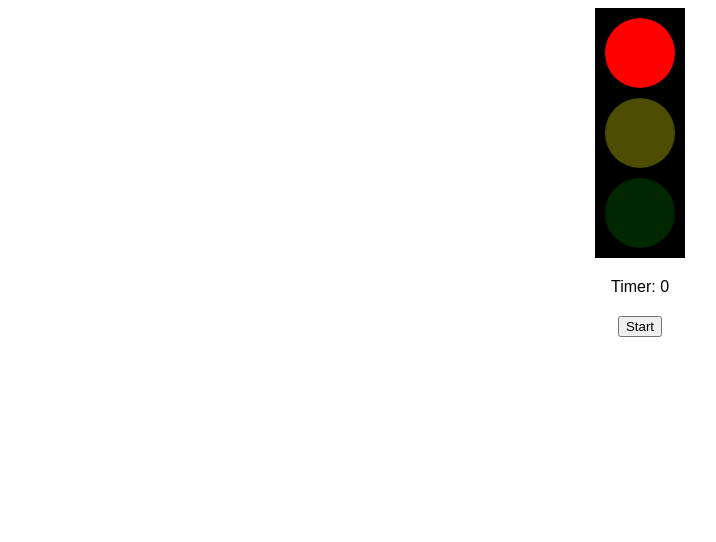
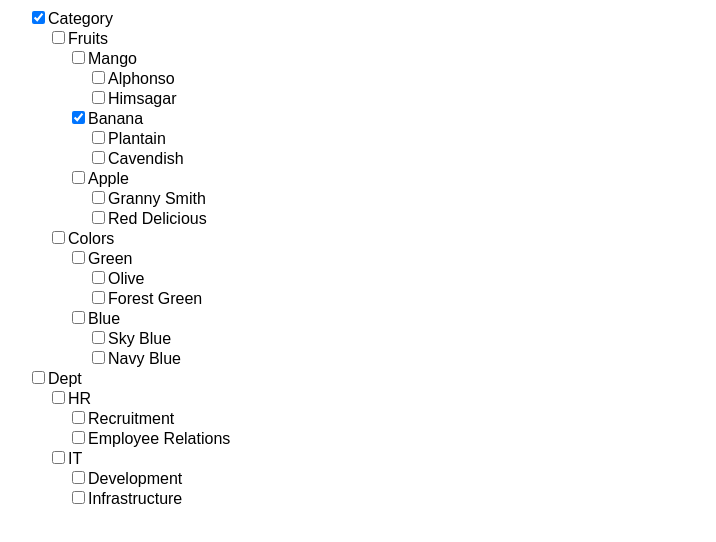
Before and after one commit to shubh-ui/Machine_coding_task, a React (Vite) app: page / in a window 1280 px wide. Shown: the top 542 px of the page, without its empty margins (0-716 px from the left). Built offline with nearby package versions, Linux system fonts and the light colour scheme.

Commit message:
React Machin coding problem : Nested Checkbox

```diff
--- a/src/App.jsx
+++ b/src/App.jsx
@@ -1,4 +1,4 @@
-import { useState } from "react";
+import { lazy, Suspense, useState } from "react";
 import reactLogo from "./assets/react.svg";
 import viteLogo from "/vite.svg";
 import "./App.css";
@@ -10,11 +10,15 @@ import { useFetch } from "./Hooks/useFetch";
 import DebounceFn from "./Components/DebounceFun";
 import TraficContainer from "./Components/TraficLight/Trafic-Container";
 import StarContainer from "./Components/Star_Rating/StartContainer";
+import NestedCheckbox from "./Components/Nested_Checkbox/NestedCheckbox";
+
+const LazyComponent  = lazy(() => import('./Components/TraficLight/Trafic-Container'))
 
 function App() {
   // const [count, setCount] = useState(0);
   // const {data, error, loading } = useFetch('https://dummyjson.com/products');
   // console.log({data, error, loading});
+
 
   return (
     <>
@@ -27,7 +31,13 @@ function App() {
 
         {/* <DebounceFn /> */}
 
-        <TraficContainer />
+        {/* <TraficContainer /> */}
+
+        {/* <Suspense fallback={<p> Loading...</p>}>
+          <LazyComponent />
+        </Suspense> */}
+
+        <NestedCheckbox />
       </div>
     </>
   );
--- /dev/null
+++ b/src/Components/Nested_Checkbox/NestedCheckbox.jsx
@@ -0,0 +1,176 @@
+import { useState } from "react";
+
+const data = [
+  {
+    id: 1,
+    name: "Category",
+    children: [
+      {
+        id: 2,
+        name: "Fruits",
+        children: [
+          {
+            id: 3,
+            name: "Mango",
+            children: [
+              {
+                id: 9,
+                name: "Alphonso",
+              },
+              {
+                id: 10,
+                name: "Himsagar",
+              },
+            ],
+          },
+          {
+            id: 4,
+            name: "Banana",
+            children: [
+              {
+                id: 11,
+                name: "Plantain",
+              },
+              {
+                id: 12,
+                name: "Cavendish",
+              },
+            ],
+          },
+          {
+            id: 5,
+            name: "Apple",
+            children: [
+              {
+                id: 13,
+                name: "Granny Smith",
+              },
+              {
+                id: 14,
+                name: "Red Delicious",
+              },
+            ],
+          },
+        ],
+      },
+      {
+        id: 6,
+        name: "Colors",
+        children: [
+          {
+            id: 7,
+            name: "Green",
+            children: [
+              {
+                id: 15,
+                name: "Olive",
+              },
+              {
+                id: 16,
+                name: "Forest Green",
+              },
+            ],
+          },
+          {
+            id: 8,
+            name: "Blue",
+            children: [
+              {
+                id: 17,
+                name: "Sky Blue",
+              },
+              {
+                id: 18,
+                name: "Navy Blue",
+              },
+            ],
+          },
+        ],
+      },
+    ],
+  },
+  {
+    id: 19,
+    name: "Dept",
+    children: [
+      {
+        id: 20,
+        name: "HR",
+        children: [
+          {
+            id: 21,
+            name: "Recruitment",
+          },
+          {
+            id: 22,
+            name: "Employee Relations",
+          },
+        ],
+      },
+      {
+        id: 23,
+        name: "IT",
+        children: [
+          {
+            id: 24,
+            name: "Development",
+          },
+          {
+            id: 25,
+            name: "Infrastructure",
+          },
+        ],
+      },
+    ],
+  },
+];
+
+const CheckBox = ({data, checked, setChecked}) => {
+    // console.log({data})
+  const handleChange = (isChecked, node) => {
+    console.log(node)
+    setChecked(prev => {
+        let newState = {...prev, [node.id]: isChecked}
+        const nestedCheck = (node) => {
+          node.children.forEach((item) => {
+            newState = { ...newState, [item.id]: isChecked };
+            if(item?.children) {
+                nestedCheck(item);
+            }
+          });
+        };
+        if(node?.children) {
+           nestedCheck(node)
+        }
+        return newState
+    })
+  }
+  return (
+    <>
+      <div>
+            {
+                data.map((node) => {
+                    return <div key={node.id} style={{display:"flex", flexDirection:"column"}}>
+                          <div style={{paddingLeft:'20px'}}>
+                            <input type="checkbox" checked={checked[node.id]} onChange={(e) => handleChange(e.target.checked, node)} />
+                             <span>{node.name}</span>
+                             {node.children && <CheckBox data={node.children} checked={checked} setChecked={setChecked} />}
+                          </div>
+                    </div>
+})
+            }
+      </div>
+    </>
+  );
+};
+
+const NestedCheckbox = () => {
+    const [checked, setChecked] = useState({1:true, 4:true})
+  return (
+    <div >
+        <CheckBox data={data} checked={checked} setChecked={setChecked} />
+    </div>
+  );
+};
+
+export default NestedCheckbox;
```
